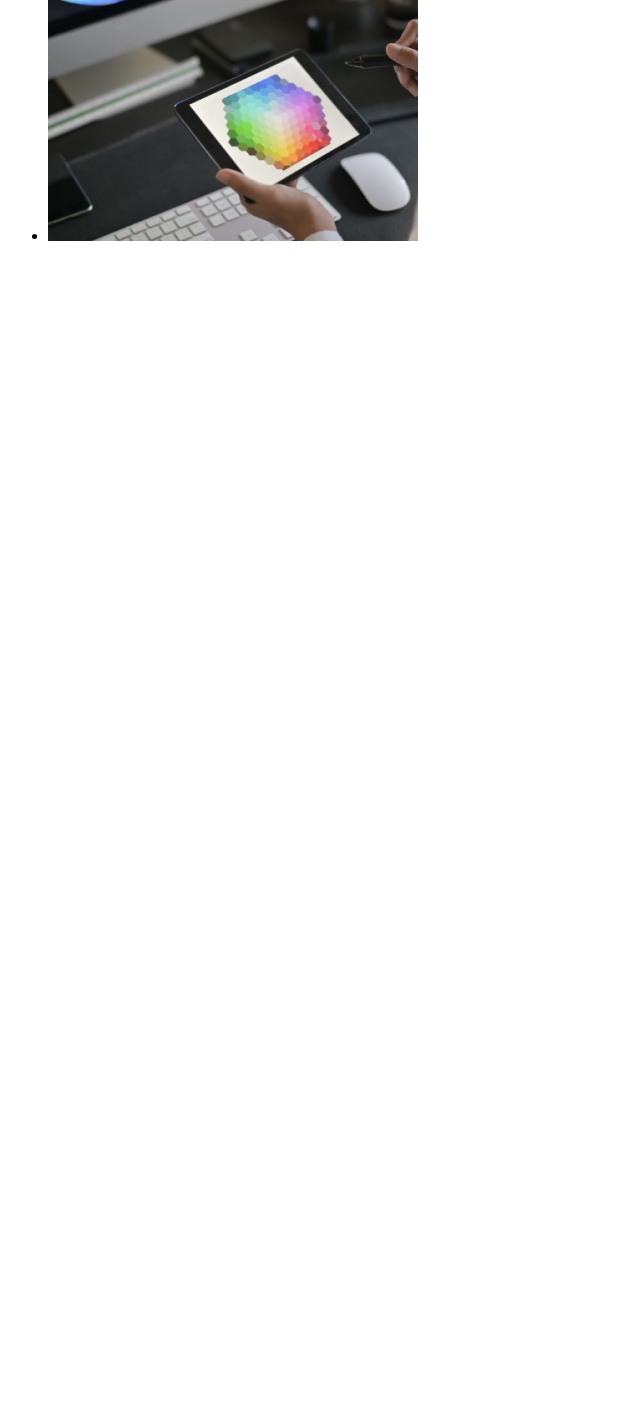
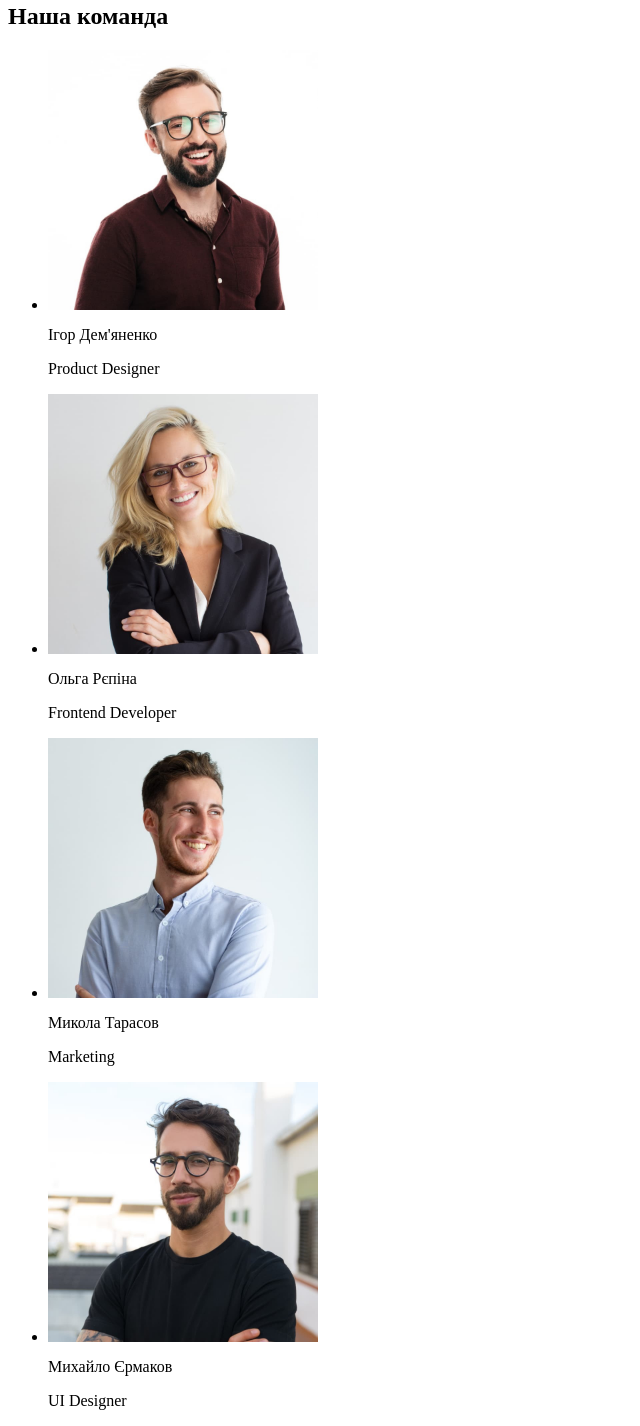
Before and after one commit to Soundlover1984/goit-typescript-hw-01, a plain HTML site: page index.html in a window 1280 px wide. Shown: the part 1243-2669 px from the top of the page, without its empty margins (0-640 px from the left). Before the commit the page ends 1504 px from the top, so only its background shows below. Drawn offline with Linux system fonts and the light colour scheme.

Commit message:
Footer start

```diff
--- a/index.html
+++ b/index.html
@@ -56,7 +56,7 @@
         <h2>Чим ми займаємося</h2>
         <ul>
           <li>
-            <a href=""><img src="./images/img1.jpg" alt="logic" width="370" /></a>
+            <li></li>
           </li>
           <li>
             <a href=""><img src="./images/img2.jpg" alt="mobileapp" width="370" /></a>
@@ -66,6 +66,30 @@
           </li>
         </ul>
       </section>
+
+      <section>
+    <h2>Наша команда</h2>
+    <ul>
+    <li>
+    <a href=""><img src="./images/img4.jpg" alt="product" width="270" /></a>
+    <p>Ігор Дем'яненко</p>
+    <p>Product Designer</p>
+    </li>
+    <li><a href=""><img src="./images/img5.jpg" alt="frontend" width="270" /></a>
+    <p>Ольга Рєпіна</p>
+    <p>Frontend Developer</p>
+  </li>
+    <li><a href=""><img src="./images/img6.jpg" alt="marketing" width="270" /></a>
+    <p>Микола Тарасов</p>
+    <p>Marketing</p>
+  </li>
+    <li><a href=""><img src="./images/img7.jpg" alt="ui" width="270" /></a>
+    <p>Михайло Єрмаков</p>
+    <p>UI Designer</p>
+  </li>
+    </ul>
+      </section>
     </main>
+  <footer></footer>
   </body>
 </html>
```
Also changed, not shown: images/img4.jpg (added), images/img5.jpg (added), images/img6.jpg (added), images/img7.jpg (added).
